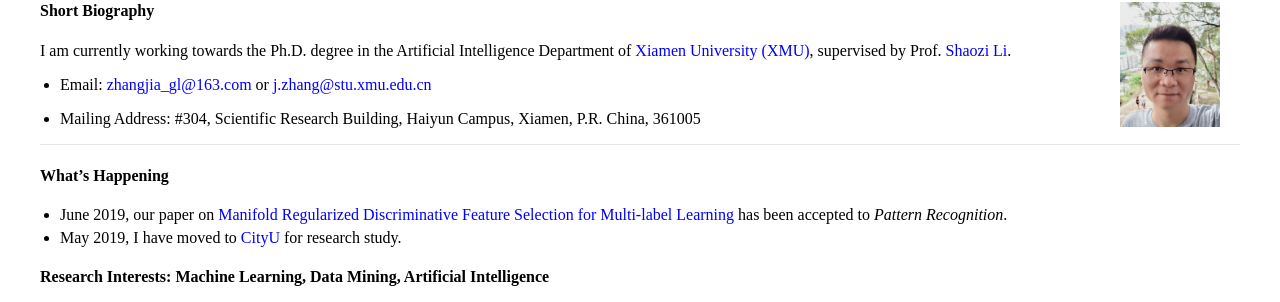
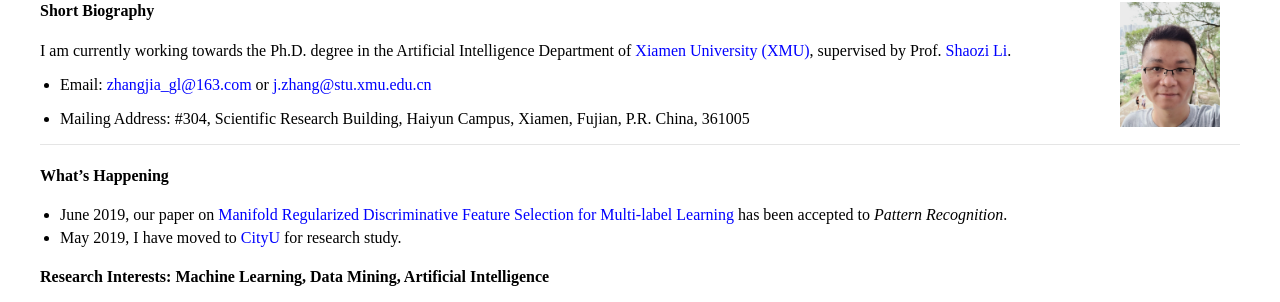
Before and after one commit to jiazhang-ml/jiazhang-ml.github.io, a Jekyll site: the page built from index.md, in a window 1280 px wide. Shown: the part 129-431 px from the top of the page. Built offline with Jekyll 4.4.1, drawn with Linux system fonts in a browser that asks for light colours.

Commit message:
Update index.md

```diff
--- a/index.md
+++ b/index.md
@@ -10,7 +10,7 @@ I am currently working towards the Ph.D. degree in the Artificial Intelligence D
 
 * Email: [zhangjia_gl@163.com](mailto:zhangjia_gl@163.com) or [j.zhang@stu.xmu.edu.cn](mailto:j.zhang@stu.xmu.edu.cn)
 
-* Mailing Address: #304, Scientific Research Building, Haiyun Campus, Xiamen, P.R. China, 361005
+* Mailing Address: #304, Scientific Research Building, Haiyun Campus, Xiamen, Fujian, P.R. China, 361005
 
 ---
 
```
